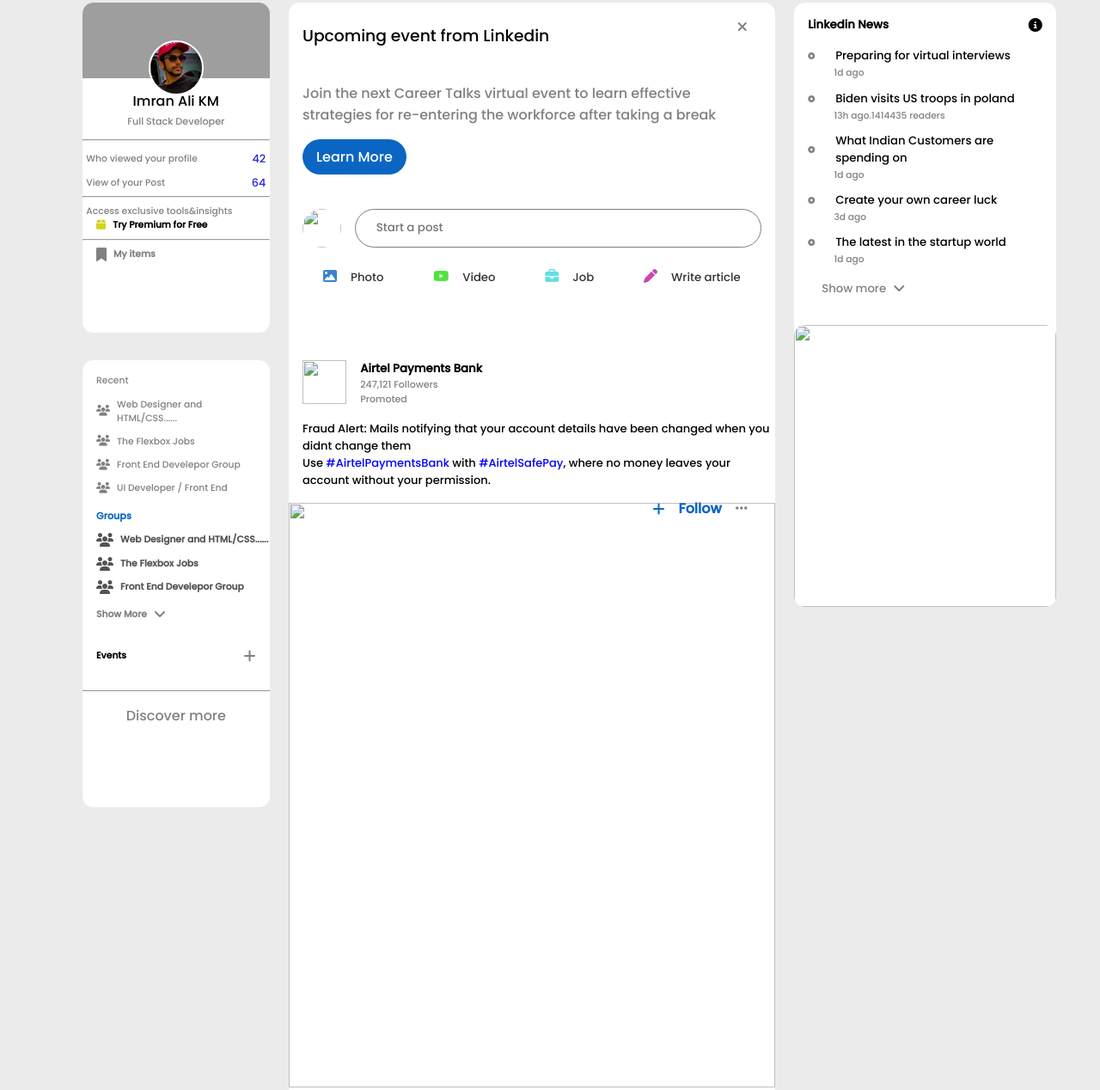
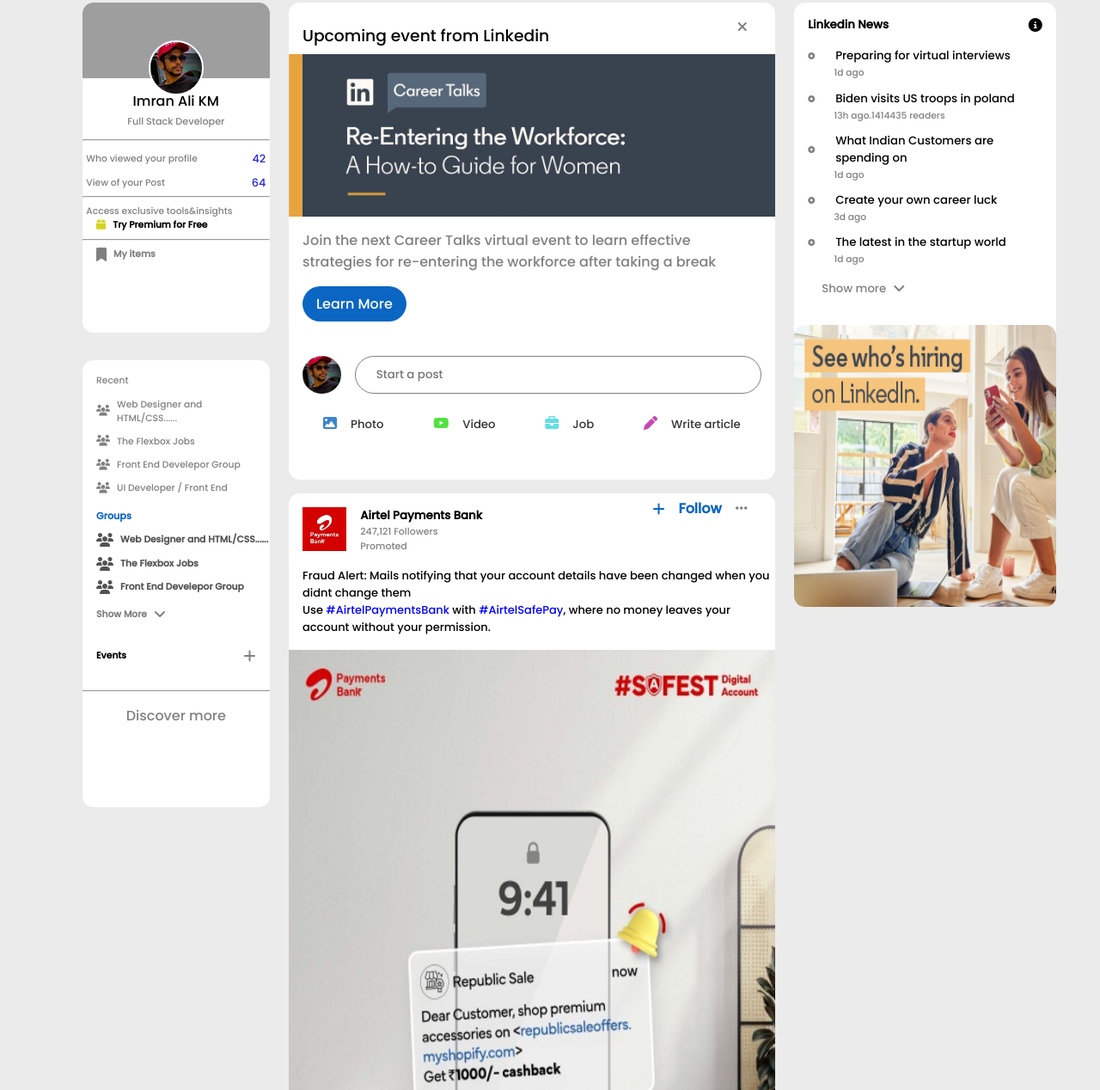
Before and after one commit to Imranalikm/Linkedin, a plain HTML site: page index.html in a window 1280 px wide. Shown: the part 83-1351 px from the top of the page at 86% size. Drawn offline with Linux system fonts and the light colour scheme; the site is published under a folder, as on GitHub Pages, so addresses that start at the root find nothing; grey boxes are pictures that could not be loaded.

Commit message:
path cleared

```diff
--- a/index.html
+++ b/index.html
@@ -83,7 +83,7 @@
     <aside>
         <div class="sidebar">
            <div class="top">
-              <img src="./Images/dp.jpg" alt="">
+              <img src="Images/dp.jpg" alt="">
               <div class="profile">
                 <a href="#">Imran Ali KM </a>
                 <small>Full Stack Developer</small>
@@ -172,7 +172,7 @@
                <h3>Upcoming event from Linkedin</h3>
               </div>
               <div class="box">
-                <img src="/Images/event.png" alt="">
+                <img src="Images/event.png" alt="">
                 <div class="content">
                     <p>
                         Join the next Career Talks virtual event to learn
@@ -184,7 +184,7 @@
             </div>
             <div class="media">
                <div class="search">
-                    <img src="/Images/dp.jpg" alt="">
+                    <img src="Images/dp.jpg" alt="">
                     <input type="search" placeholder="Start a post">
                </div>
 
@@ -210,7 +210,7 @@
             <div class="feed">
                    <div class="feedtitle">
                     <div class="feedleft">
-                        <img src="/Images/airtel.jpg" alt="">
+                        <img src="Images/airtel.jpg" alt="">
                         <div class="feedlefttext">
                             <h5>Airtel Payments Bank</h5>
                             <h6>247,121 Followers</h6>
@@ -230,7 +230,7 @@
                     <p class="para1">Fraud Alert: Mails notifying that your account details have been changed when you didnt change them</p>
                     <p>Use <a href="#">#AirtelPaymentsBank</a>  with <a href="#">#AirtelSafePay</a>, where no money leaves your account without your permission.</p>
                     <div class="feedimg">
-                        <img src="/Images/airtlimg.jpg" alt="">
+                        <img src="Images/airtlimg.jpg" alt="">
                     </div>
                       <div class="underimg">
                         <div class="underimgleft"> <i class="fa-regular fa-thumbs-up"></i> 53</div>
@@ -318,7 +318,7 @@
 
               </div>
               <div class="right2">
-                <img src="/Images/hiring.png" alt="">
+                <img src="Images/hiring.png" alt="">
               </div>
      </div>
 
```
